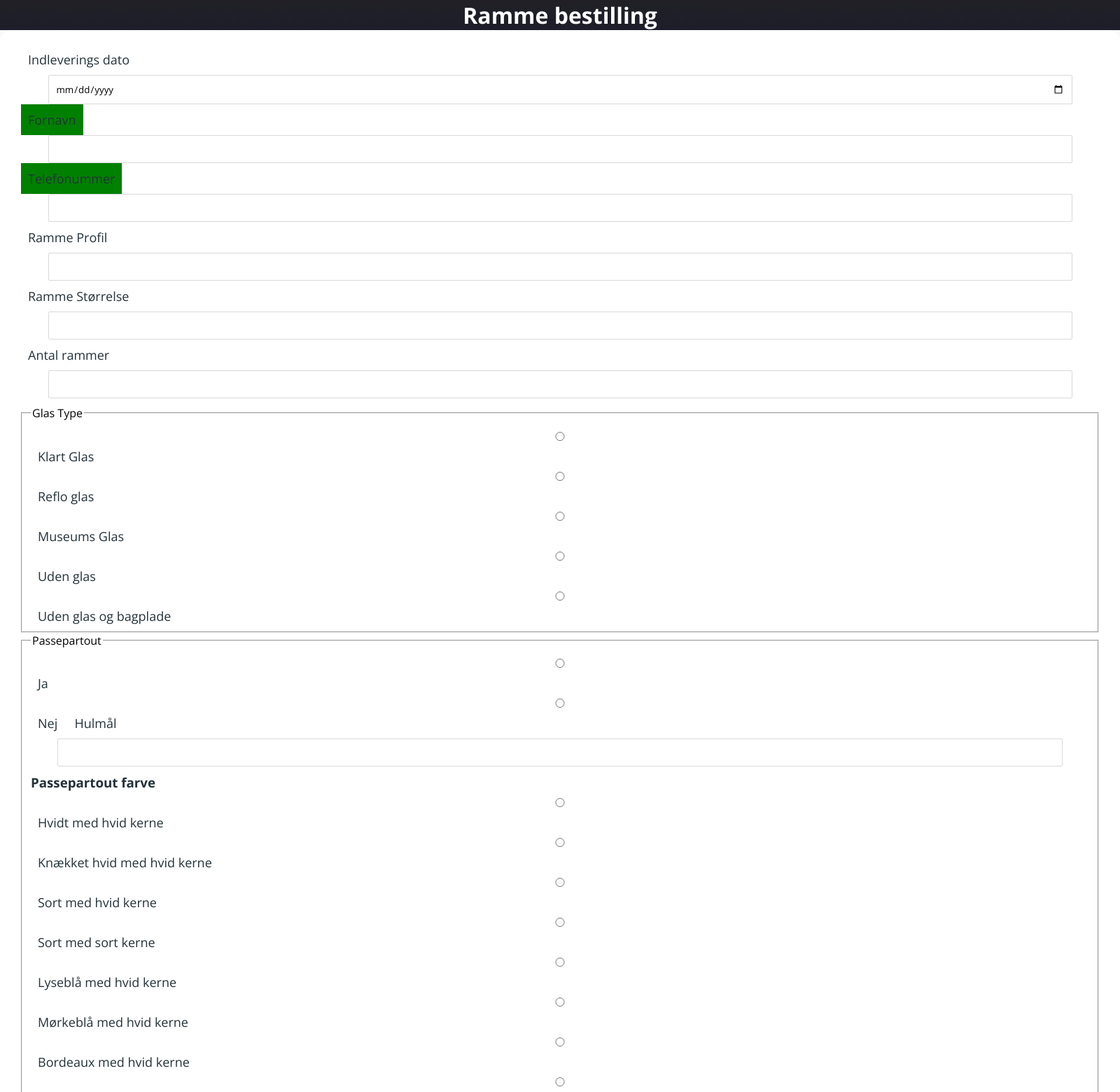
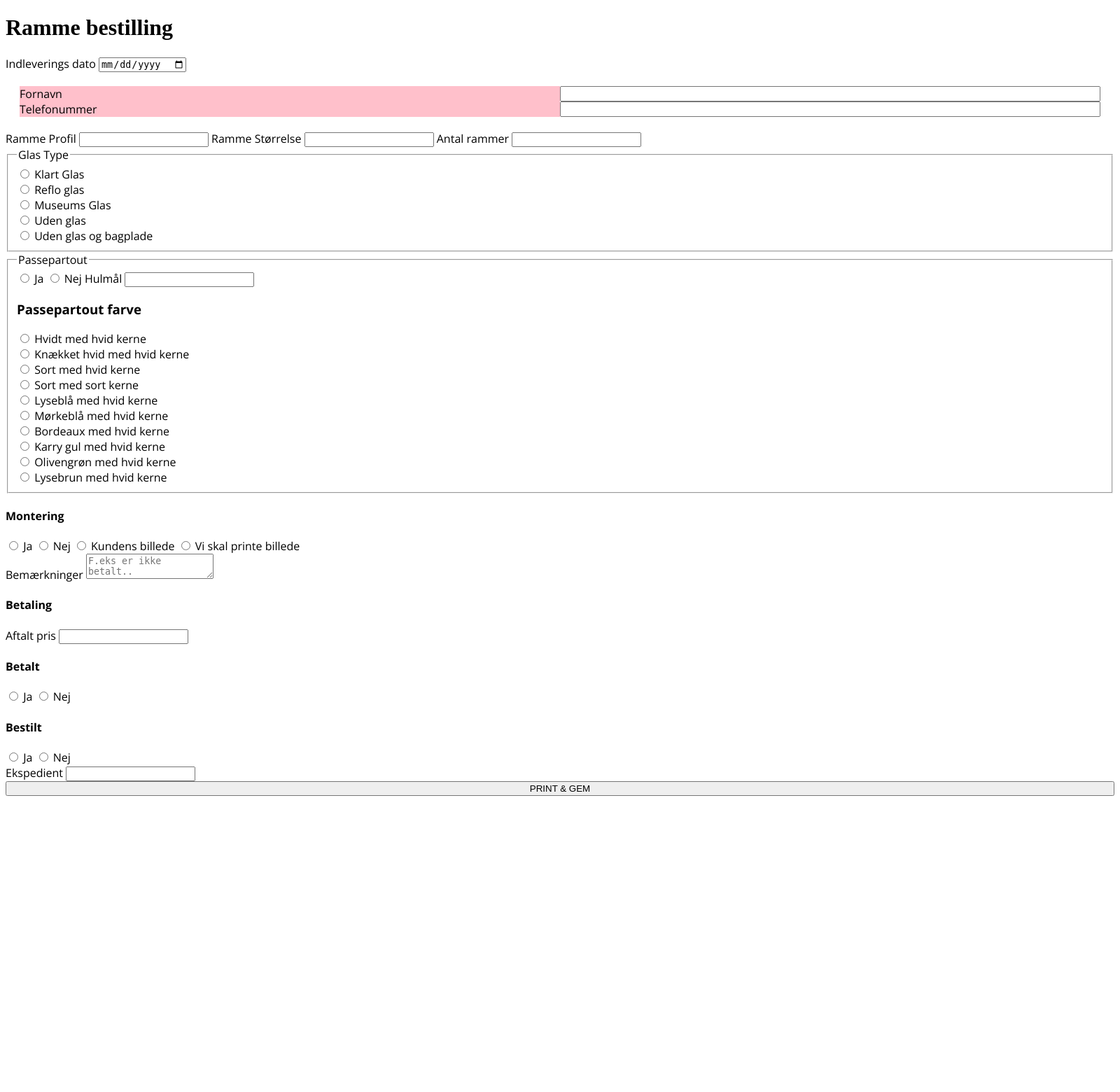
Before and after one commit to LasseLykke/Donnes, a PHP site: page /rammeOrdre.php in a window 1600 px wide. Shown: the top 1560 px of the page at 70% size. After the commit the page ends 1137 px from the top, so only its background shows below. Run offline with PHP 8.4, Linux system fonts and the light colour scheme.

Commit message:
working on form design

```diff
--- a/rammeOrdre.php
+++ b/rammeOrdre.php
@@ -1,6 +1,6 @@
 <?php
 
-include 'header.php';
+/*include 'header.php';*/
 
 if ($_SERVER["REQUEST_METHOD"] == "POST") {
     // Retrieve form data using POST method
--- a/style/forms.css
+++ b/style/forms.css
@@ -1,17 +1,35 @@
 .form-wrapper {
     height: 100%;
     font-family: 'Open Sans', sans-serif;
-    /*display: grid;*/
     background-color: var(--bg);
+}
+
+
+input [type=text] {
+    width: 100%;
+    padding: 12px 20px;
+    box-sizing: border-box;
 }
 
 .forminput {
     background-color: var(--white);
-    min-width: 1600px;
-    display:inline-block;
+    min-width: 1200px;
+    display: grid;
+}
+
+.kundedata {
+    margin: 20px;
+    display: grid;
+    grid-template-columns: 1fr 1fr;
 }
 
 .kundedata label {
-    background-color: green;
-    display: inline;
+    background-color: pink;
 }
+
+
+input [type=text] {
+    width: 100%;
+    padding: 12px 20px;
+    box-sizing: border-box;
+}
```
